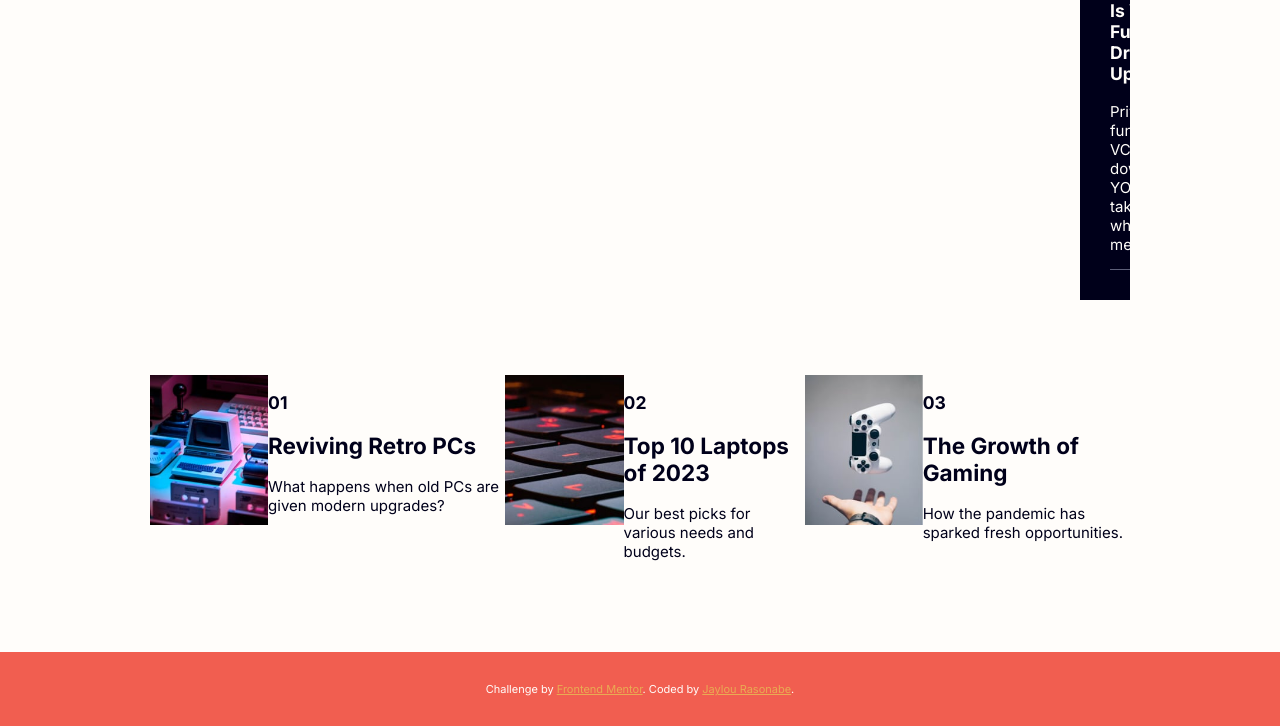
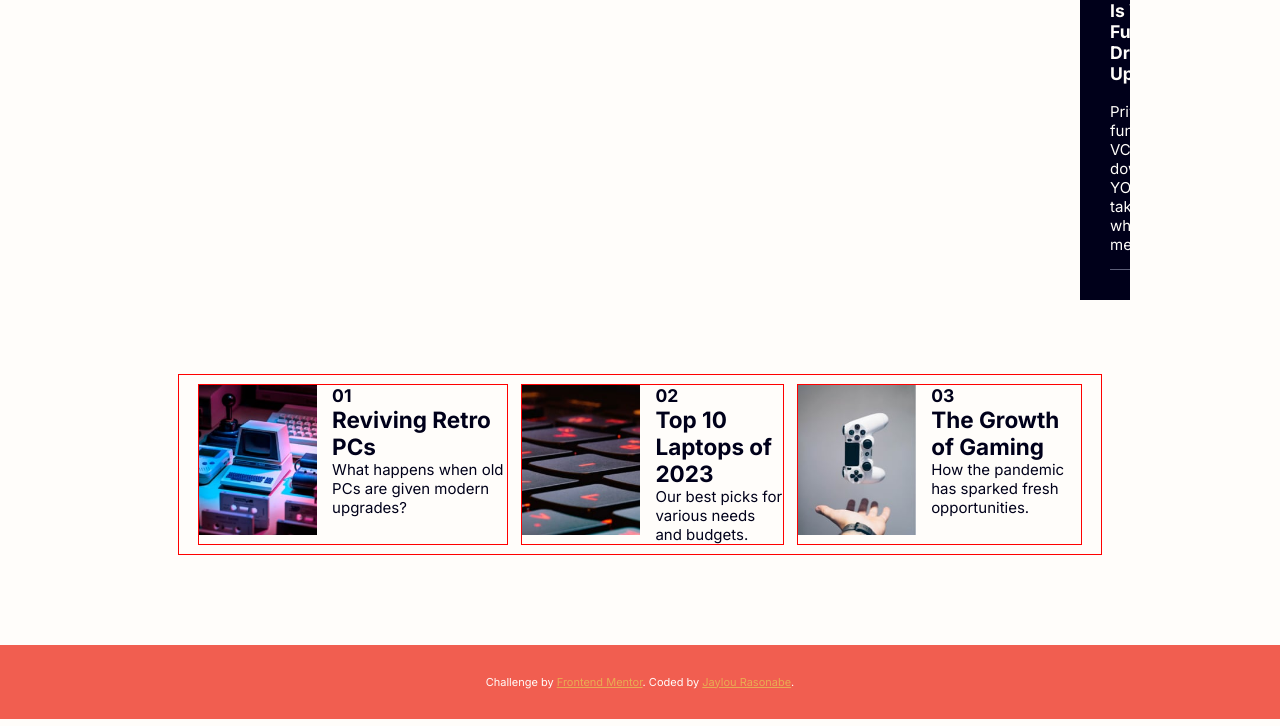
Before and after one commit to JlordS32/Improve-CSS, a plain HTML site: page news-homepage/index.html in a window 1280 px wide. Shown: the part 840-1566 px from the top of the page. Drawn offline with Linux system fonts and the light colour scheme.

Commit message:
getting there...

```diff
--- a/news-homepage/styles.css
+++ b/news-homepage/styles.css
@@ -122,6 +122,10 @@ footer {
 	width: 60%;
 }
 
+.news-item {
+   gap: 1rem;
+}
+
 /* TYPOGRAPHY */
 
 .hero > h1 {
@@ -144,6 +148,27 @@ aside > h1 {
 
 .nav-item {
 	letter-spacing: 2px;
+}
+
+.news {
+   gap: 1rem;
+   width: 90%;
+   margin: 0 auto;
+   margin-bottom: 1rem;
+   height: auto;
+   box-shadow: border-box;
+   padding: 10px 20px;
+   outline: 1px red solid;
+}
+
+.news-item {
+   outline: 1px red solid;
+}
+
+.news-item .items > h1,
+.news-item .items > p,
+.news-item .items > h2 {
+   margin: 0;
 }
 
 /* COLOURS */
```
